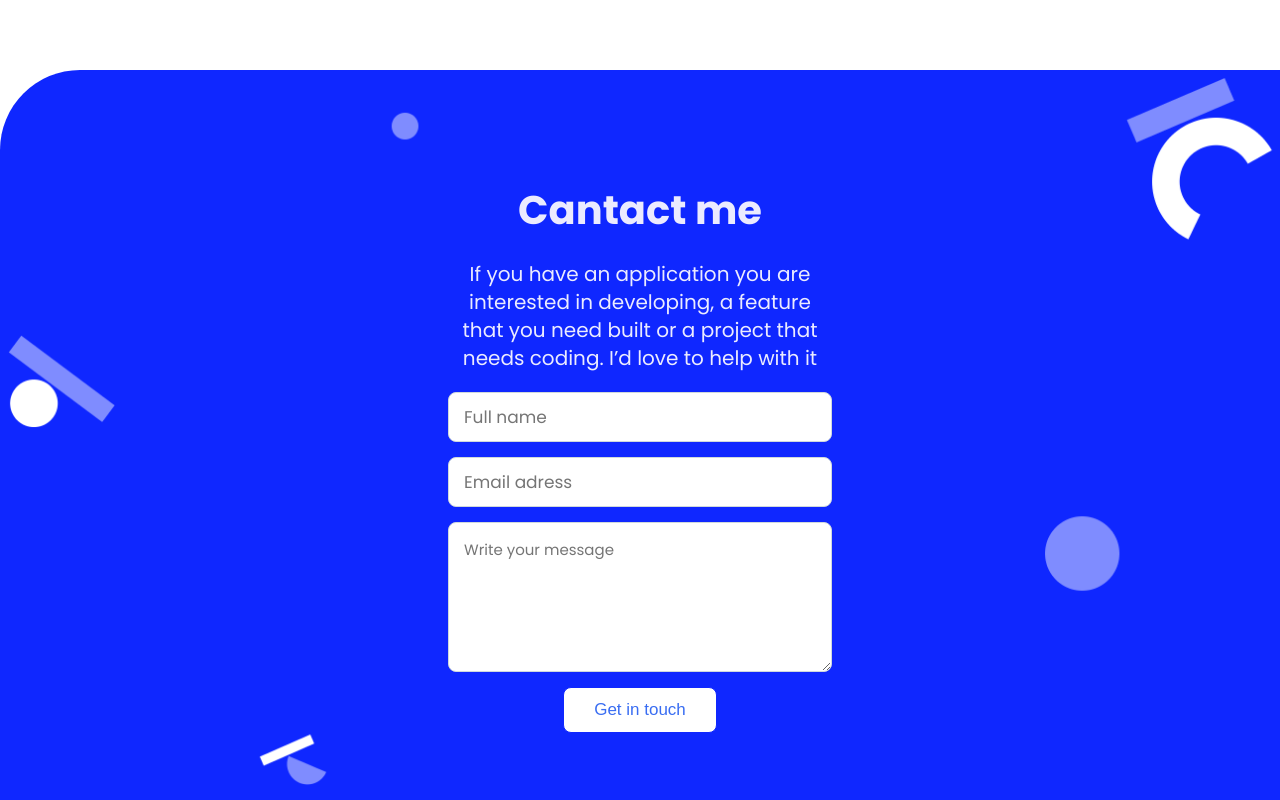
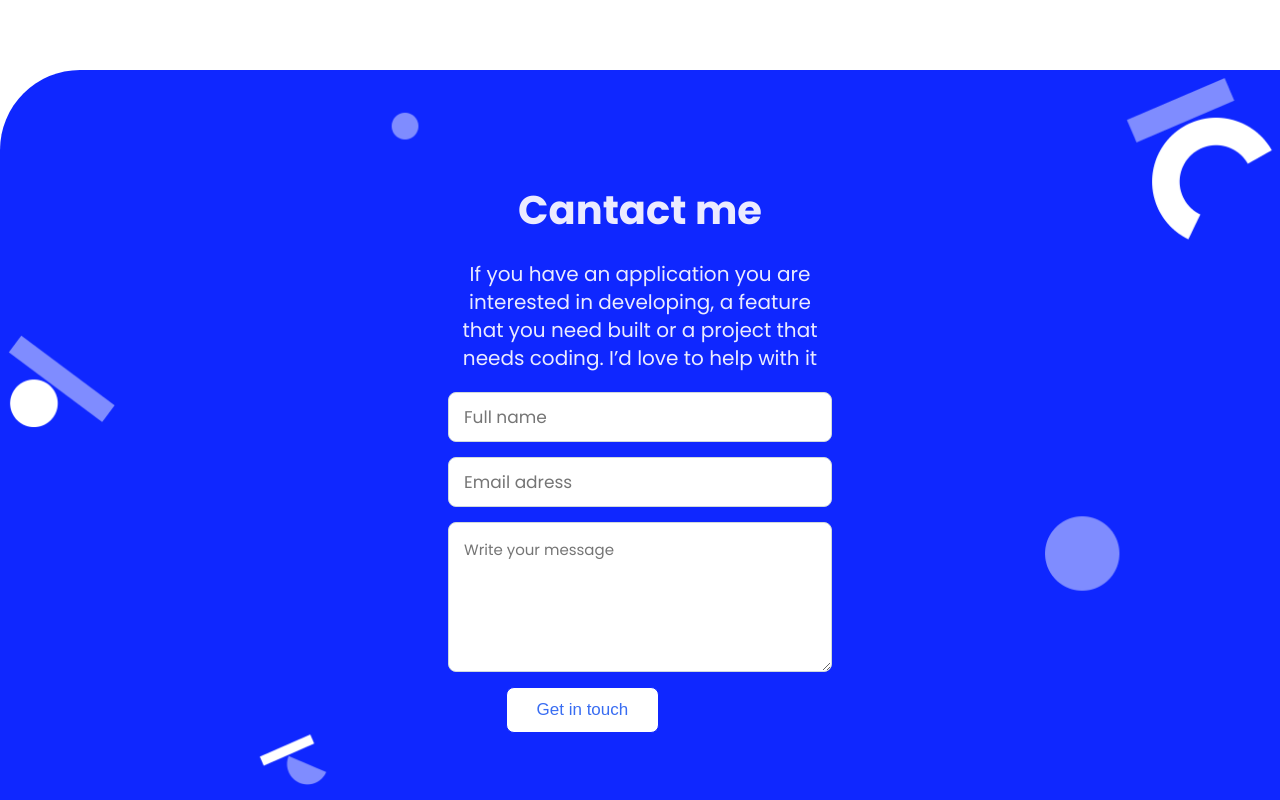
Before and after one commit to samreenmj/Portfolio-mobile--first, a website: page index.html in a window 1280 px wide. Shown: the part 3742-4542 px from the top of the page. Drawn offline with nearby package versions, Linux system fonts and the light colour scheme.

Commit message:
initial commit for validation

```diff
--- a/index.html
+++ b/index.html
@@ -129,14 +129,20 @@
 
       <section class="form_section" id="contact">
         <h2 tabindex="0">Cantact me</h2>
-        <p tabindex="0">If you have an application you are interested in developing, a feature that you need built or a project that needs
-          coding. I’d love to help with it</p>
+        <!-- <p tabindex="0">If you have an application you are interested in developing, a feature that you need built or a project that needs
+          coding. I’d love to help with it</p> -->
+          <p class="form_section_p" tabindex="0">If you have an application you are interested in developing, a feature that you need built or a project that needs
+            coding. I’d love to help with it</p>
         <form tabindex="0" class="form_submit" action="https://formspree.io/f/xyyawdao" method="post">
           <input class="input_element" name="name" placeholder="Full name" type="text" required maxlength="30">
           <input class="input_element" type="email" name="email" placeholder="Email adress" required>
           <textarea class="text_elemnt" name="message" placeholder="Write your message" id="" cols="30" rows="10" required
             maxlength="500"></textarea>
-          <button type="submit" class="btn_details submit_btn">Get in touch</button>
+          <!-- <button type="submit" class="btn_details submit_btn">Get in touch</button> -->
+          <div class="valid_section">
+            <button type="submit" id="btn_submit" class="btn_details submit_btn">Get in touch</button>
+            <p class="validation_message" id="validate_el"></p>
+          </div>
         </form>
         <hr class="bottom_line">
       </section>
--- a/style.css
+++ b/style.css
@@ -8,6 +8,12 @@ body {
   background-color: #f7f7f9;
   margin: 0;
   padding: 0;
+}
+
+.valid_section {
+  display: flex;
+  justify-content: flex-start;
+  width: 100%;
 }
 
 label {
```
